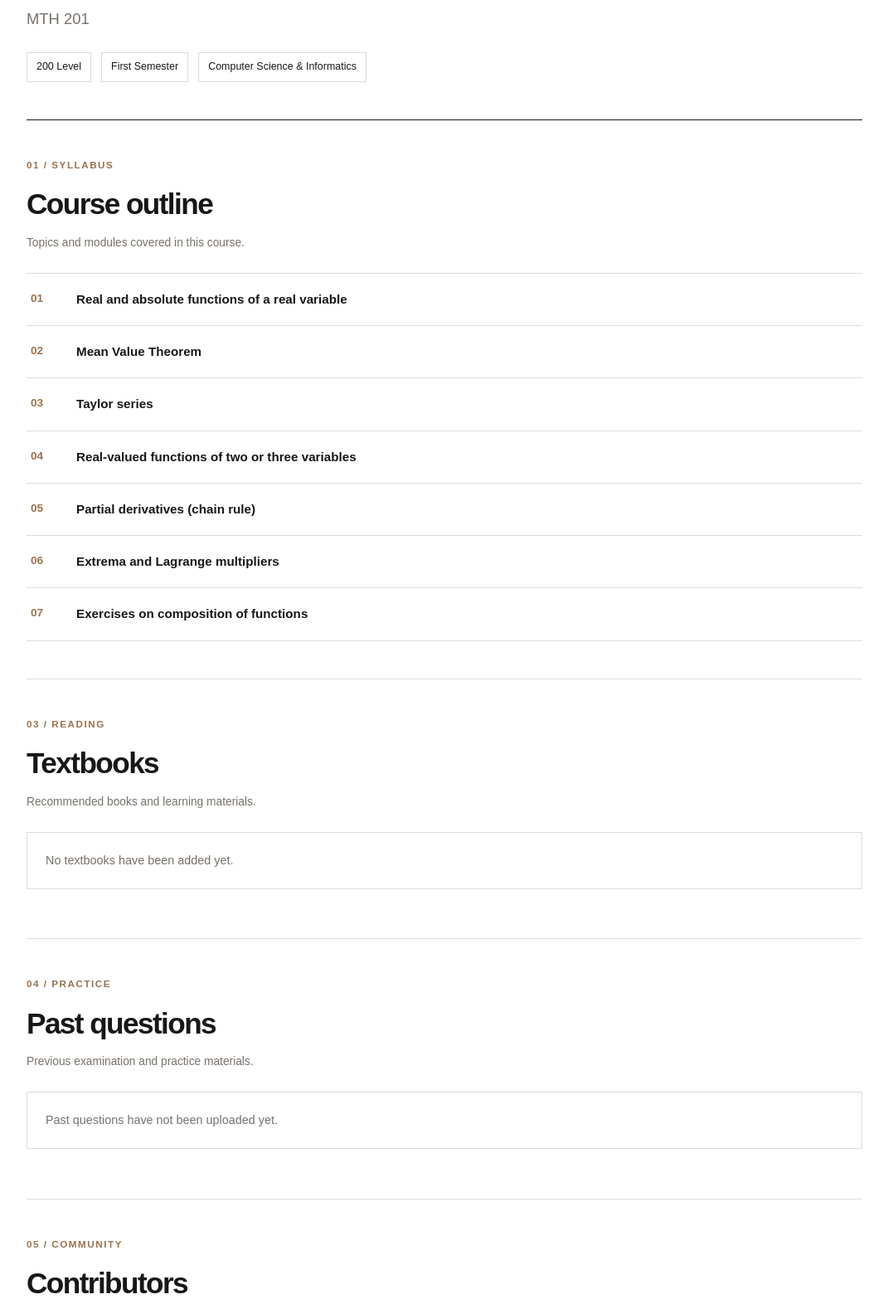
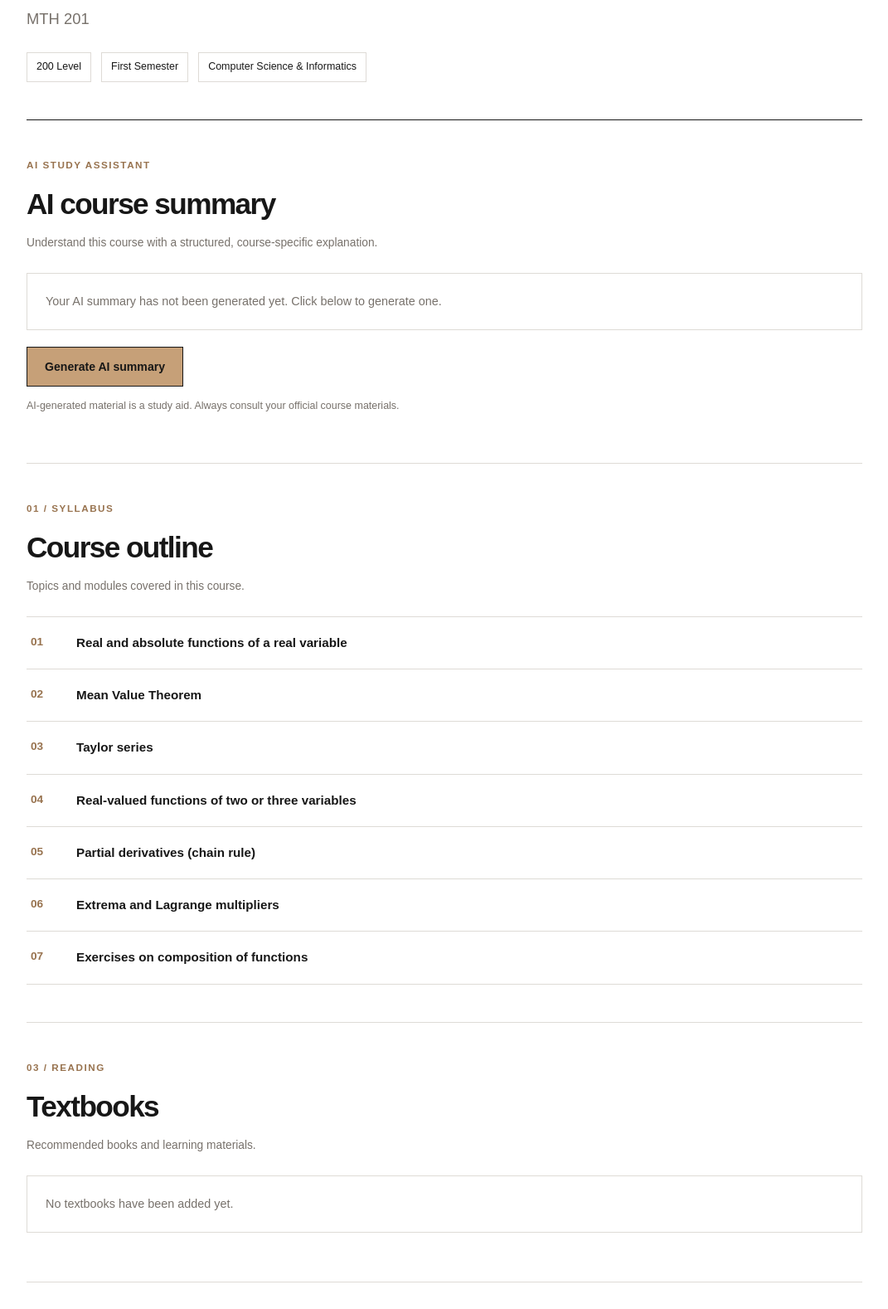
Before and after one commit to AgainBuilds/CampusCorrect, a FastAPI app: page /course/1 in a window 1280 px wide. Shown: the part 342-1920 px from the top of the page at 83% size, without its empty margins (104-1175 px from the left). Run offline with FastAPI, Linux system fonts and the light colour scheme.

Commit message:
Update course.html

```diff
--- a/app/templates/course.html
+++ b/app/templates/course.html
@@ -18,7 +18,6 @@
         <span>/</span>
         <span>{{ course.code }}</span>
     </nav>
-
 
     <!-- COURSE HEADER -->
 
@@ -52,8 +51,49 @@
 
     </header>
 
+    <div class="course-content">
 
-    <div class="course-content">
+        <!-- AI COURSE SUMMARY -->
+
+        <section class="course-section" id="ai-summary">
+
+            <div class="course-section-heading">
+                <p class="eyebrow">AI STUDY ASSISTANT</p>
+                <h2>AI course summary</h2>
+                <p>
+                    Understand this course with a structured,
+                    course-specific explanation.
+                </p>
+            </div>
+
+            <div
+                class="section-empty"
+                id="ai-summary-output"
+                aria-live="polite"
+            >
+                Your AI summary has not been generated yet.
+                Click below to generate one.
+            </div>
+
+            <button
+                type="button"
+                class="button"
+                id="generate-summary"
+                style="margin-top: 20px;"
+            >
+                Generate AI summary
+            </button>
+
+            <p style="
+                color: var(--muted);
+                font-size: .78rem;
+                margin-top: 14px;
+            ">
+                AI-generated material is a study aid.
+                Always consult your official course materials.
+            </p>
+
+        </section>
 
 
         <!-- COURSE DEFINITION -->
@@ -286,7 +326,6 @@
         <section class="course-section" id="contributors">
 
             <div class="course-section-heading">
-                <p class="eyebrow">05 / COMMUNITY</p>
                 <h2>Contributors</h2>
                 <p>Students who have contributed to this course.</p>
             </div>
@@ -344,4 +383,132 @@
 
 </section>
 
+
+<!-- AI SUMMARY JAVASCRIPT -->
+
+<script>
+(() => {
+
+    const button = document.getElementById("generate-summary");
+    const output = document.getElementById("ai-summary-output");
+
+    if (!button || !output) return;
+
+    function displaySummary(summary) {
+
+        output.replaceChildren();
+
+        const lines = summary.split(/\r?\n/);
+
+        let currentList = null;
+
+        lines.forEach(line => {
+
+            const value = line.trim();
+
+            if (!value) {
+                currentList = null;
+                return;
+            }
+
+            if (/^#{1,3}\s/.test(value)) {
+
+                currentList = null;
+
+                const heading = document.createElement("h3");
+
+                heading.textContent = value
+                    .replace(/^#{1,3}\s*/, "");
+
+                heading.style.marginTop = "22px";
+                heading.style.marginBottom = "8px";
+
+                output.appendChild(heading);
+
+                return;
+            }
+
+            if (/^[-*]\s/.test(value)) {
+
+                if (!currentList) {
+                    currentList = document.createElement("ul");
+                    currentList.style.paddingLeft = "22px";
+                    output.appendChild(currentList);
+                }
+
+                const item = document.createElement("li");
+
+                item.textContent = value.replace(/^[-*]\s*/, "");
+
+                currentList.appendChild(item);
+
+                return;
+            }
+
+            currentList = null;
+
+            const paragraph = document.createElement("p");
+
+            paragraph.textContent = value;
+
+            paragraph.style.marginBottom = "12px";
+
+            output.appendChild(paragraph);
+
+        });
+
+    }
+
+
+    button.addEventListener("click", async () => {
+
+        button.disabled = true;
+        button.textContent = "Generating summary...";
+
+        output.textContent =
+            "CampusCorrect AI is preparing your course summary. Please wait.";
+
+        try {
+
+            const response = await fetch(
+                "/api/courses/{{ course.id }}/summary",
+                {
+                    method: "POST",
+                    headers: {
+                        "Accept": "application/json"
+                    }
+                }
+            );
+
+            const data = await response.json();
+
+            if (!response.ok) {
+                throw new Error(
+                    data.detail || "Unable to generate summary."
+                );
+            }
+
+            displaySummary(data.summary);
+
+            button.textContent = "Regenerate summary";
+
+        } catch (error) {
+
+            output.textContent =
+                error.message ||
+                "Something went wrong. Please try again.";
+
+            button.textContent = "Try again";
+
+        } finally {
+
+            button.disabled = false;
+
+        }
+
+    });
+
+})();
+</script>
+
 {% endblock %}
```
